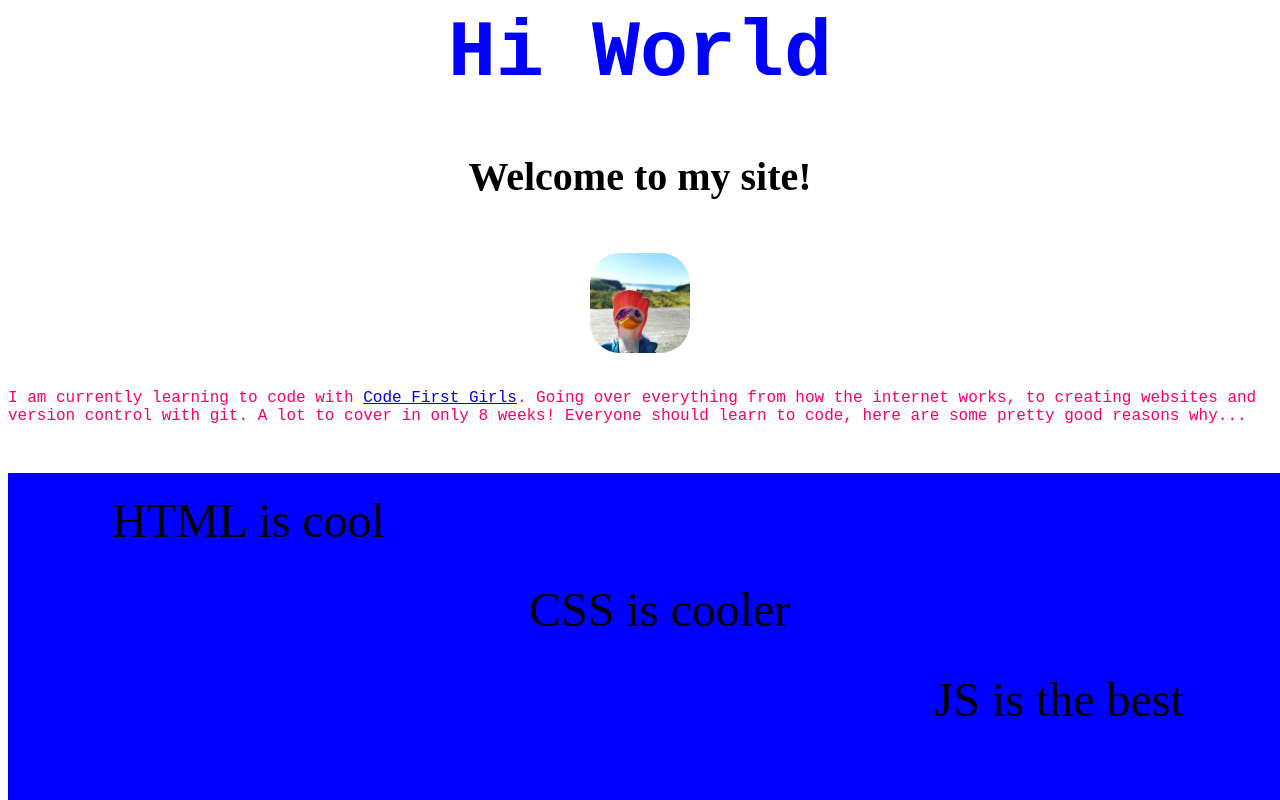
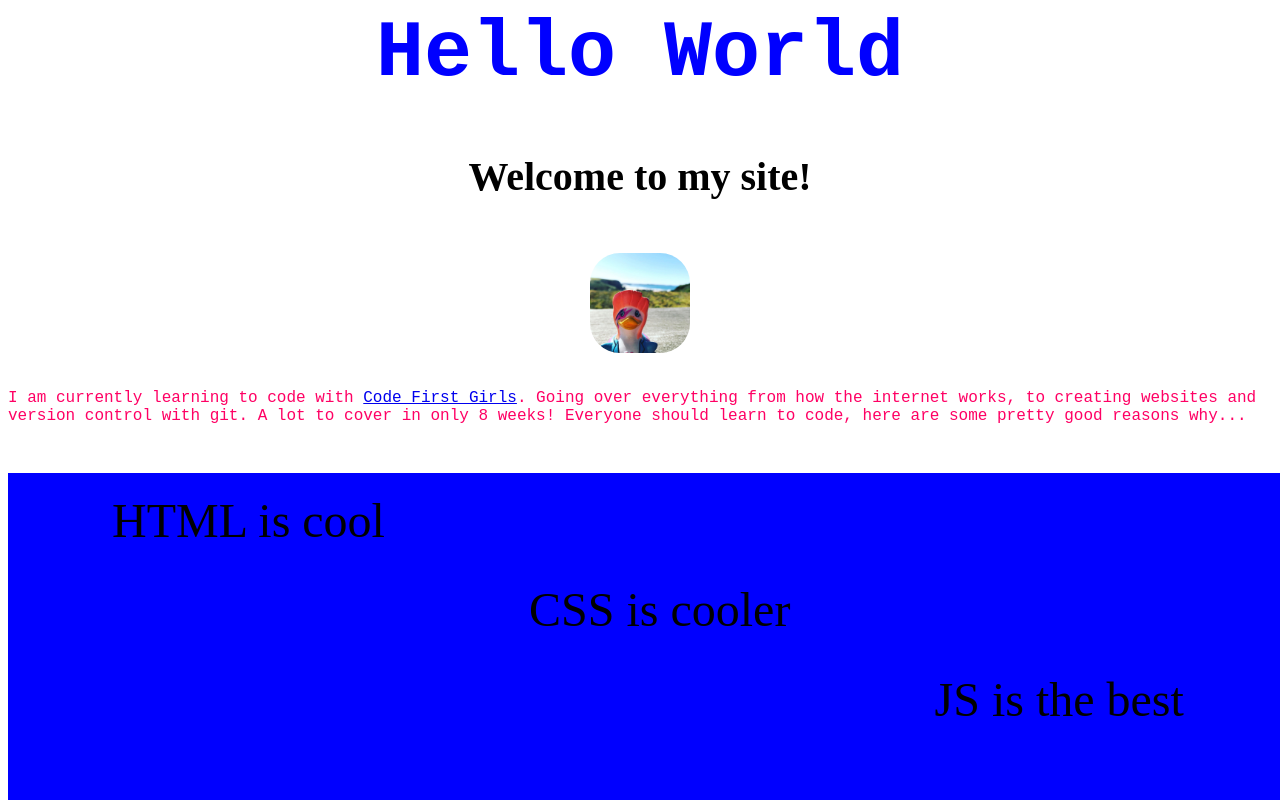
Before and after one commit to carolinehbyrne/week-1-code-repository, a plain HTML site: page index.html in a window 1280 px wide. Shown: the top 800 px of the page. Drawn offline with Linux system fonts and the light colour scheme.

Commit message:
Second commit

```diff
--- a/index.html
+++ b/index.html
@@ -3,7 +3,7 @@
 <link rel="stylesheet" href="css/style.css">
   </head>
   <body>
-    <h1 id="title">Hi World </h1>
+    <h1 id="title">Hello World </h1>
 
     <h2> Welcome to my site!</h2>
 
```
